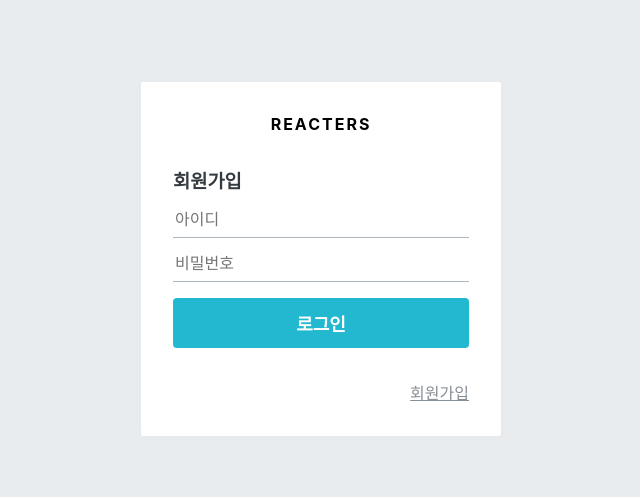
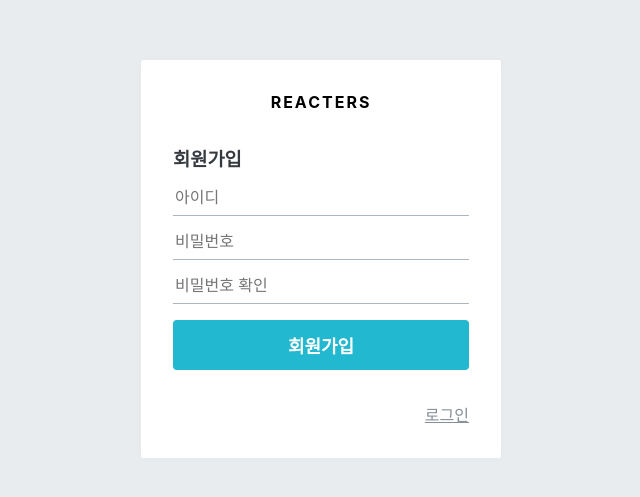
Before and after one commit to ksmfou98/cafe, a React (Create React App) app in the folder blog-frontend/: page /register in a window 1280 px wide. Shown: the part 141-638 px from the top of the page, without its empty margins (319-959 px from the left). Built offline with nearby package versions, Linux system fonts and the light colour scheme.

Commit message:
Styles : Register Page UI

```diff
--- a/blog-frontend/src/components/auth/AuthForm.tsx
+++ b/blog-frontend/src/components/auth/AuthForm.tsx
@@ -89,12 +89,25 @@ const AuthForm = ({ type }: AuthFormProps) => {
           type="password"
         />
 
-        <ButtonWithMarginTop cyan fullWidth>
-          로그인
+        {type === 'register' && (
+          <StyledInput
+            autoComplete="new-password"
+            name="passwordConfirm"
+            placeholder="비밀번호 확인"
+            type="password"
+          />
+        )}
+
+        <ButtonWithMarginTop cyan fullWidth style={{ marginTop: '1rem' }}>
+          {text}
         </ButtonWithMarginTop>
       </form>
       <Footer>
-        <Link to="/register">회원가입</Link>
+        {type === 'login' ? (
+          <Link to="/register">회원가입</Link>
+        ) : (
+          <Link to="/login">로그인</Link>
+        )}
       </Footer>
     </AuthFormBlock>
   );
```
